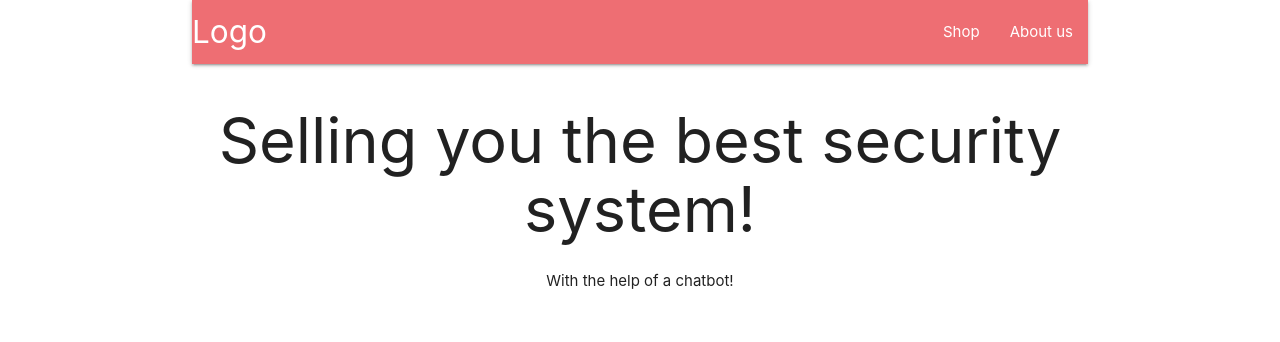
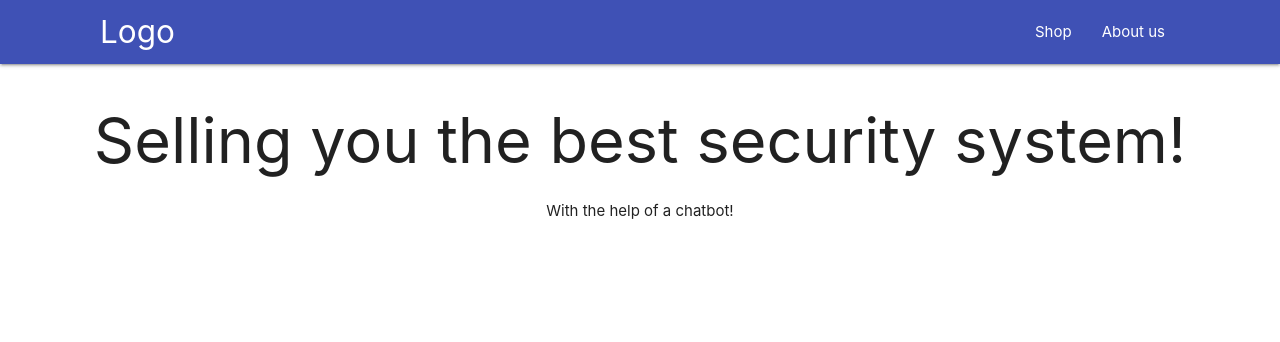
Before and after one commit to yannrogiers/Chatbot_FW, a React (Create React App) app in the folder client/: page / in a window 1280 px wide. Shown: the top 342 px of the page. Built offline with nearby package versions, Linux system fonts and the light colour scheme; no server answers.

Commit message:
kleine styling update

```diff
--- a/client/src/components/App.js
+++ b/client/src/components/App.js
@@ -10,7 +10,7 @@
      (
     <div>
         <BrowserRouter>
-        <div className="container">
+        <div>
             <Header/>
             <Route exact path="/" component={Landing}/>
             <Route exact path="/about" component={About}/>
--- a/client/src/components/Header.js
+++ b/client/src/components/Header.js
@@ -1,12 +1,14 @@
 import React from 'react';
 import { Link } from 'react-router-dom';
+
+//juiste nav kleur: 00a99d
 
 const Header = () =>
     (
         <nav>
-            <div className="nav-wrapper">
-            <Link to={'/'} className="brand-logo">Logo</Link>
-            <ul id="nav-mobile" className="right hide-on-med-and-down">
+            <div className="nav-wrapper indigo">
+            <Link to={'/'} className="brand-logo" style={{paddingLeft: "100px"}}>Logo</Link>
+            <ul id="nav-mobile" className="right hide-on-med-and-down" style={{paddingRight: "100px"}}>
                 <li><Link to={'/shop'}>Shop</Link></li>
                 <li><Link to={'/about'}>About us</Link></li>
             </ul>
```
